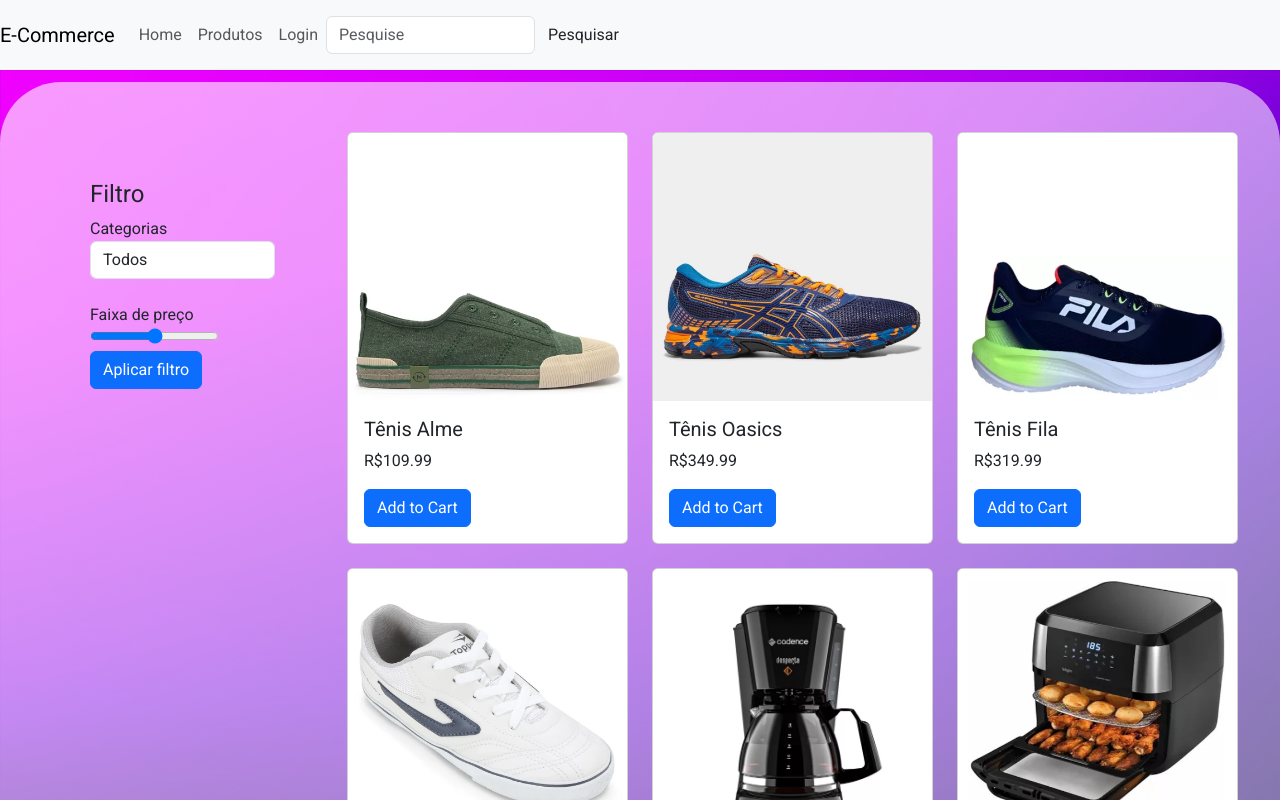
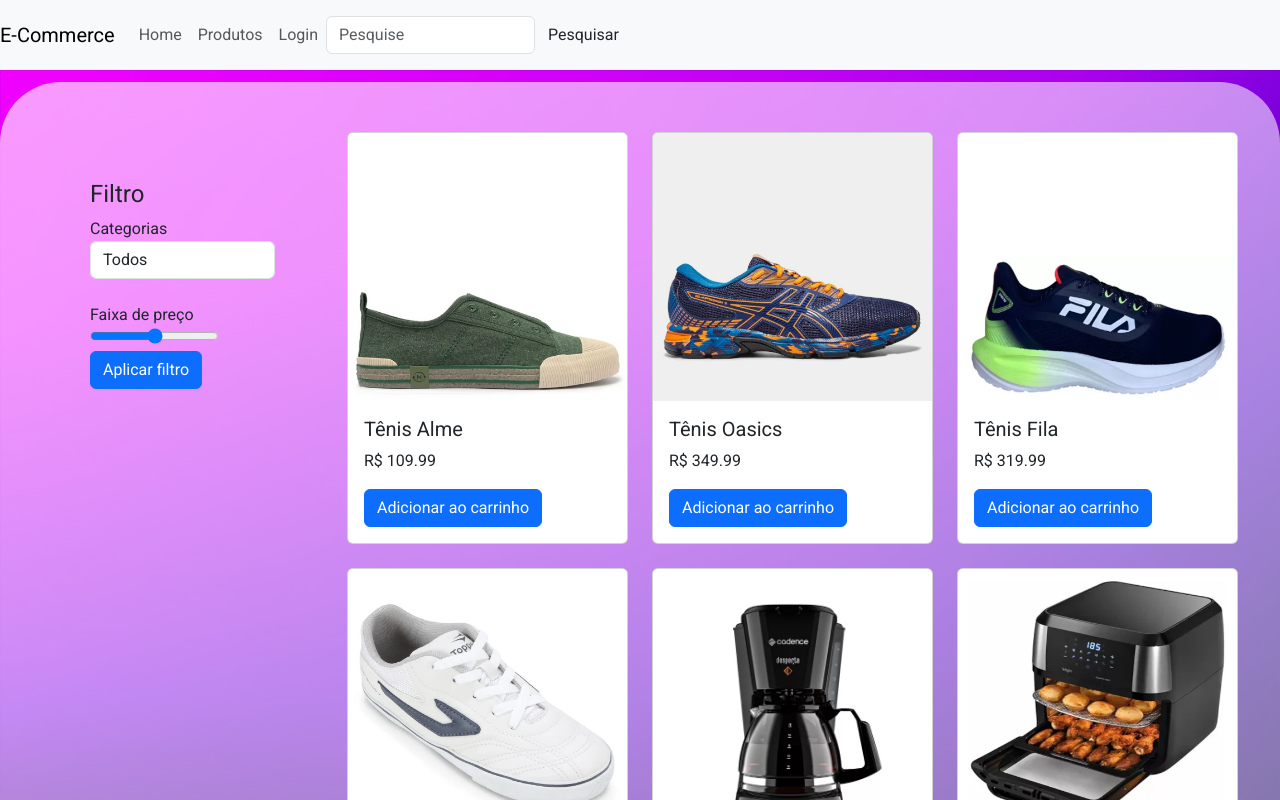
Before and after one commit to vinhorozz/Paper, a React (Create React App) app: page /produtos in a window 1280 px wide. Shown: the top 800 px of the page. Built offline with nearby package versions, Linux system fonts and the light colour scheme.

Commit message:
ajustes visual ok 15/6/2004

```diff
--- a/src/components/ProductCard.js
+++ b/src/components/ProductCard.js
@@ -9,9 +9,9 @@
       <div className="card-body">
 
                 <h5 className="card-title">{product.name}</h5>
-                <p className="card-text">R${product.price}</p>
+                <p className="card-text">R$ {product.price}</p>
 
-                <button className="btn btn-primary">Add to Cart</button>
+                <button className="btn btn-primary">Adicionar ao carrinho</button>
 
       </div>
     </div>
```
